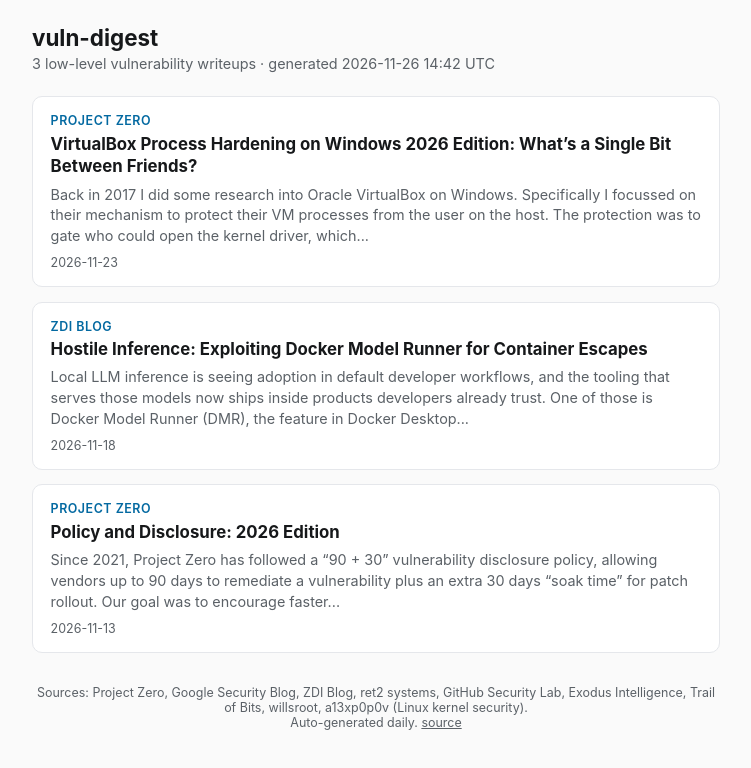
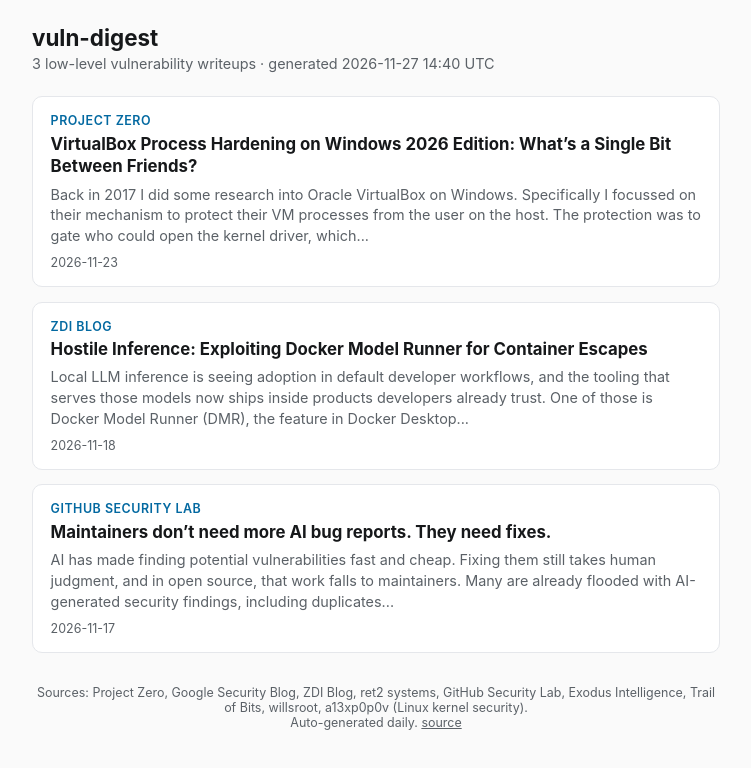
Before and after one commit to obamas-lastname/vuln-digest, a plain HTML site: page docs/index.html in a window 1280 px wide. Shown: the whole page, without its empty margins (264-1015 px from the left). Drawn offline with Linux system fonts and the light colour scheme.

Commit message:
Update digest 2026-11-27

```diff
--- a/docs/index.html
+++ b/docs/index.html
@@ -38,7 +38,7 @@
 <body>
 <header>
   <h1>vuln-digest</h1>
-  <div class="sub">3 low-level vulnerability writeups &middot; generated 2026-11-26 14:42 UTC</div>
+  <div class="sub">3 low-level vulnerability writeups &middot; generated 2026-11-27 14:40 UTC</div>
 </header>
 <article class="card">
   <div class="source">Project Zero</div>
@@ -55,10 +55,10 @@
 </article>
 
 <article class="card">
-  <div class="source">Project Zero</div>
-  <h2><a href="https://projectzero.google/2026/11/disclosure-policy.html" target="_blank" rel="noopener">Policy and Disclosure: 2026 Edition</a></h2>
-  <p class="summary">Since 2021, Project Zero has followed a “90 + 30” vulnerability disclosure policy, allowing vendors up to 90 days to remediate a vulnerability plus an extra 30 days “soak time” for patch rollout. Our goal was to encourage faster...</p>
-  <div class="date">2026-11-13</div>
+  <div class="source">GitHub Security Lab</div>
+  <h2><a href="https://github.blog/open-source/maintainers/maintainers-dont-need-more-ai-bug-reports-they-need-fixes/" target="_blank" rel="noopener">Maintainers don’t need more AI bug reports. They need fixes.</a></h2>
+  <p class="summary">AI has made finding potential vulnerabilities fast and cheap. Fixing them still takes human judgment, and in open source, that work falls to maintainers. Many are already flooded with AI-generated security findings, including duplicates...</p>
+  <div class="date">2026-11-17</div>
 </article>
 
 <footer>Sources: Project Zero, Google Security Blog, ZDI Blog, ret2 systems, GitHub Security Lab, Exodus Intelligence, Trail of Bits, willsroot, a13xp0p0v (Linux kernel security).<br>Auto-generated daily. <a href="https://github.com/obamas-lastname/vuln-digest">source</a></footer>
```
